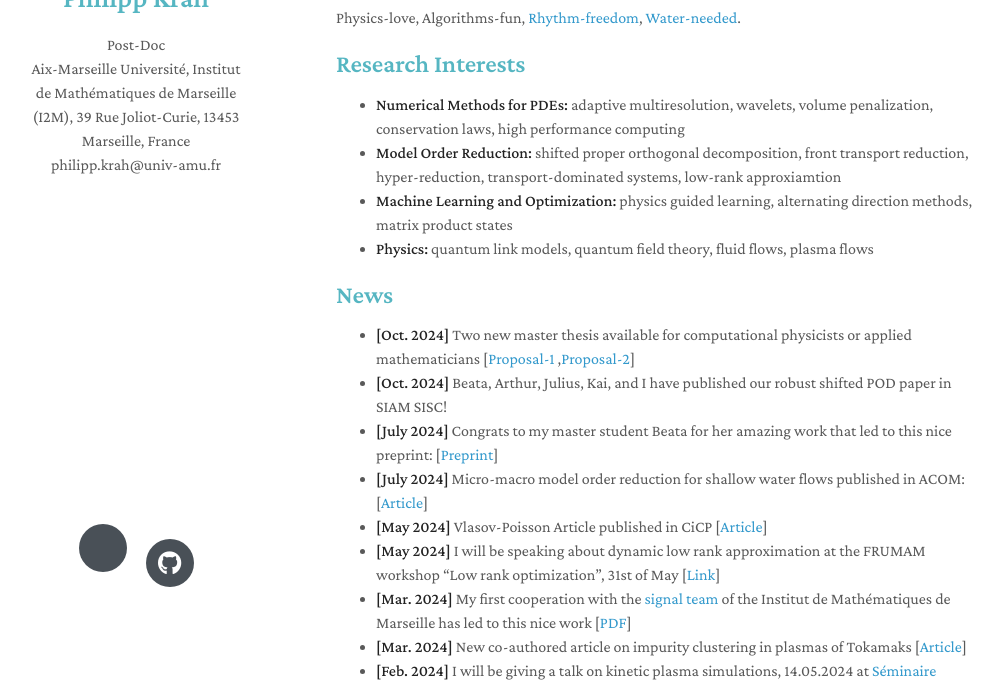
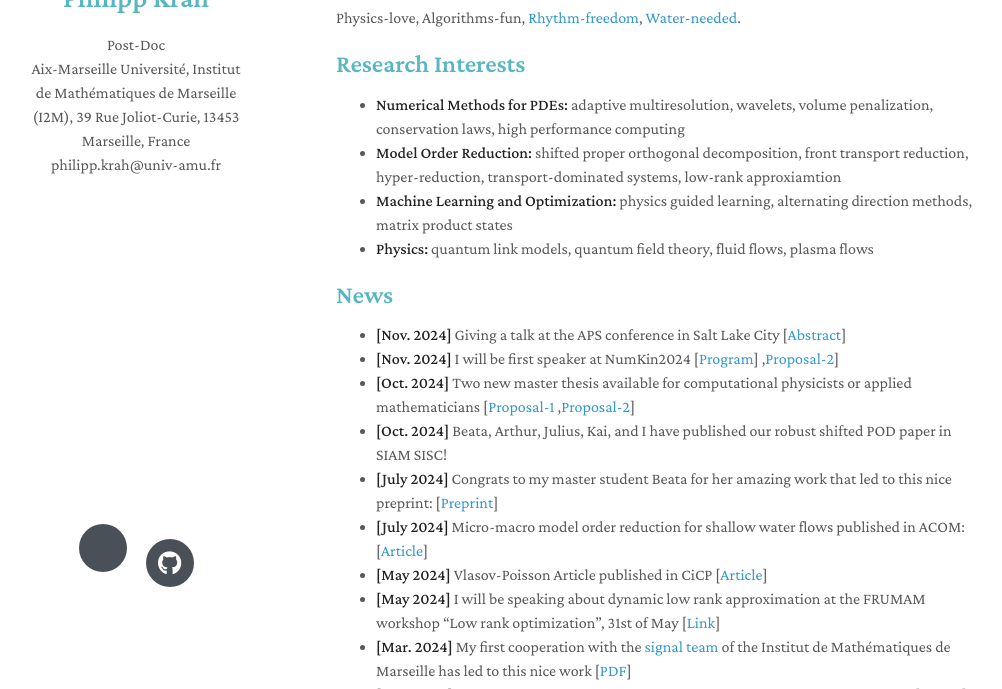
Before and after one commit to Philipp137/Philipp137.github.io, a Jekyll site: the page built from index.markdown, in a window 1280 px wide and 900 px high, cut to the strip 211-900 px from the top of the window. Shown: the whole strip, without its empty margins (134-1136 px from the left). Built offline with Jekyll 4.4.1, drawn with Linux system fonts in a browser that asks for light colours; nearby versions of some CDN libraries; a style sheet for code colours, icons or effects is not loaded.

Commit message:
talks added

```diff
--- a/index.markdown
+++ b/index.markdown
@@ -18,6 +18,10 @@ Physics-love, Algorithms-fun, [Rhythm-freedom](https://soundcloud.com/massesandb
 
 ## News
 
+
+- **[Nov. 2024]** Giving a talk at the APS conference in Salt Lake City [[Abstract](https://meetings.aps.org/Meeting/DFD24/Session/A08.6)]
+- **[Nov. 2024]** I will be first speaker at NumKin2024 [[Program](https://www.ipp.mpg.de/5369239/program-numkin-2024)]
+,[Proposal-2](https://Philipp137.github.io/assets/other/20241004_master_multiVP.pdf)]
 - **[Oct. 2024]** Two new master thesis available for computational physicists or applied mathematicians [[Proposal-1](https://Philipp137.github.io/assets/other/20241004_master_nsPOD.pdf)
 ,[Proposal-2](https://Philipp137.github.io/assets/other/20241004_master_multiVP.pdf)]
 - **[Oct. 2024]** Beata, Arthur, Julius, Kai, and I have published our robust shifted POD paper in SIAM SISC!
```
